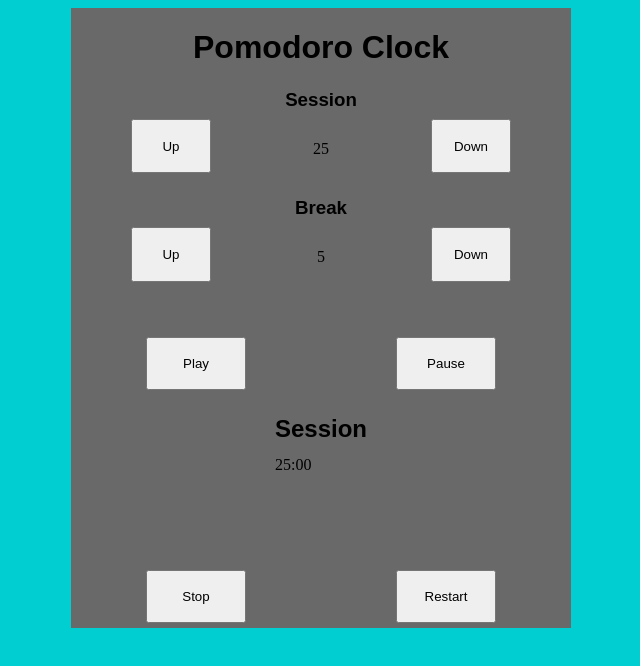
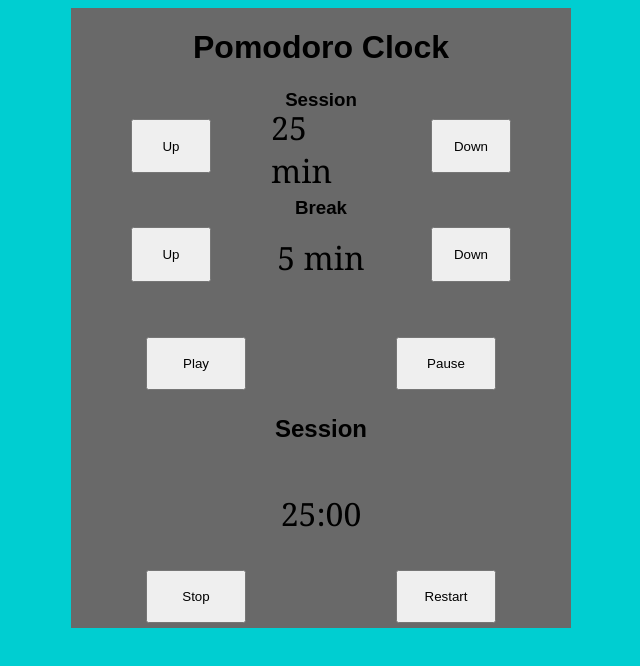
Before and after one commit to Jonjo15/pomodoro, a plain HTML site: page index.html in a window 1280 px wide. Shown: the whole page, without its empty margins (319-959 px from the left). Drawn offline with Linux system fonts and the light colour scheme.

Commit message:
centered timer and started javascript

```diff
--- a/index.html
+++ b/index.html
@@ -34,7 +34,7 @@
             </div>
             <div class="timer">
                 <h2>Session</h2>
-                <div>25:00</div>
+                <div id="cycle">25:00</div>
             </div>
             <div class="stopRestart">
                 <button id="stop">Stop</button>
--- a/script.js
+++ b/script.js
@@ -0,0 +1,16 @@
+let breakTime = document.querySelector("#breakTime");
+let sessionTime = document.querySelector("#sessionTime");
+let cycle = document.querySelector("#cycle");
+console.log(breakTime, sessionTime, cycle);
+breakTime.textContent = "5 min";
+sessionTime.textContent = "25 min";
+let minutes = 25;
+let seconds = "00";
+
+/*setInterval(function(){ cycle.textContent = minutes +":" + seconds;
+console.log(minutes +":" + seconds)
+if (seconds === "00" || seconds == 0) {
+    seconds = "59";
+    minutes -= 1;
+}
+else seconds -= 1 }, 300);*/
--- a/styles.css
+++ b/styles.css
@@ -8,6 +8,7 @@ h1 {
 }
 h2 {
     font-family: sans-serif;
+    text-align: center;
 }
 h3 {
     font-family: sans-serif;
@@ -51,7 +52,7 @@ h3 {
     justify-items: center;
 }
 .timer {
-    justify-self: center;
+    justify-self: stretch;
     align-self: stretch;
     display: grid;
     justify-items: stretch;
@@ -114,6 +115,8 @@ button {
     grid-template-rows: 100%;
     align-items: stretch;
     justify-items: center;
+    font-size: xx-large;
+    font-family: Cambria, Cochin, Georgia, Times, 'Times New Roman', serif
 }
 #breakTime {
     justify-self: center;
@@ -124,3 +127,10 @@ button {
     justify-self: center;
     align-self: center;
 }
+#cycle {
+    justify-self: stretch;
+    align-self: center;
+    text-align: center;
+    font-size: xx-large;
+    font-family: Cambria, Cochin, Georgia, Times, 'Times New Roman', serif;
+}
```
